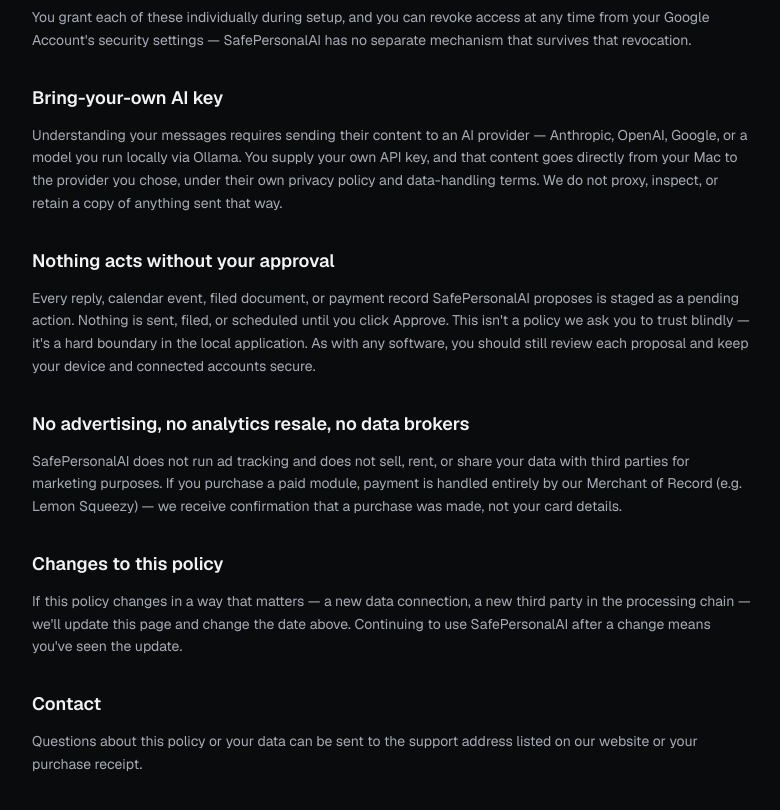
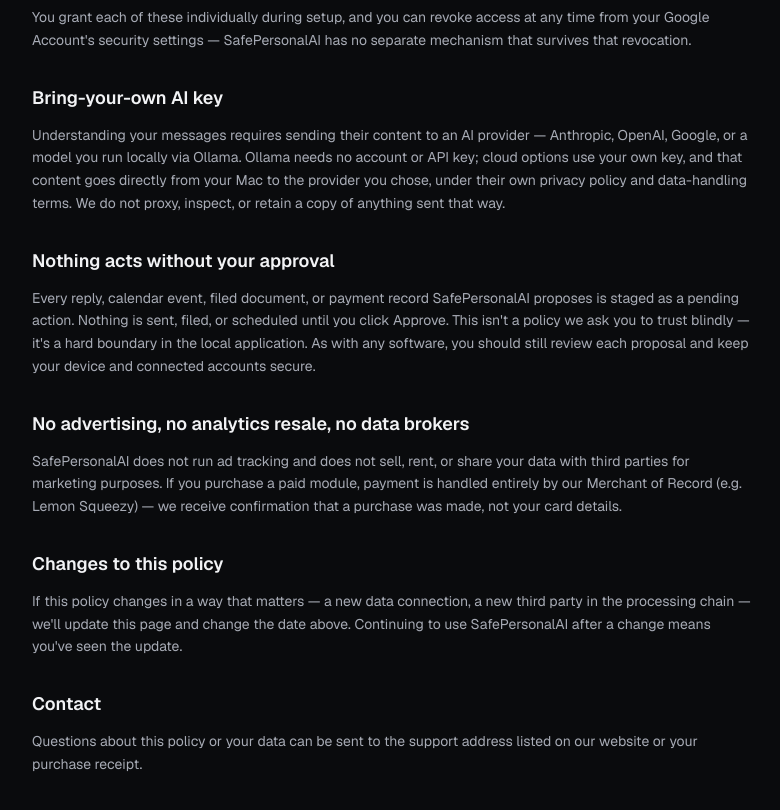
Before and after one commit to Krawatt-creator/safepersonalai-website, a Next.js app: page /privacy in a window 1280 px wide. Shown: the part 860-1670 px from the top of the page, without its empty margins (248-1028 px from the left). Built offline with nearby package versions, Linux system fonts and the light colour scheme.

Commit message:
Finish commercial website interaction and provider polish

```diff
--- a/src/app/privacy/page.tsx
+++ b/src/app/privacy/page.tsx
@@ -84,8 +84,8 @@
         <p>
           Understanding your messages requires sending their content to an
           AI provider — Anthropic, OpenAI, Google, or a model you run
-          locally via Ollama. You supply your own API key, and that content
-          goes directly from your Mac to the provider you chose, under their
+          locally via Ollama. Ollama needs no account or API key; cloud options
+          use your own key, and that content goes directly from your Mac to the provider you chose, under their
           own privacy policy and data-handling terms. We do not proxy,
           inspect, or retain a copy of anything sent that way.
         </p>
--- a/src/components/ActivityOverview.tsx
+++ b/src/components/ActivityOverview.tsx
@@ -31,7 +31,7 @@
     <div className="mx-auto max-w-6xl px-6">
       <div className="flex flex-wrap items-end justify-between gap-4">
         <div><p className="text-xs font-medium text-green">Live overview · illustrative data</p><h2 id="activity-overview-heading" className="mt-2 text-xl font-semibold tracking-tight text-text sm:text-2xl">A week at a glance</h2><p className="mt-2 max-w-lg text-sm text-text-secondary">A compact view of what SafePersonalAI prepared, before you open any one use case.</p></div>
-        <div className="flex items-center gap-2 rounded-full border border-border bg-bg-card p-1" aria-label="Activity period">{["7 days", "30 days"].map((choice) => <button key={choice} type="button" aria-pressed={period === choice} onClick={() => setPeriod(choice)} className={`rounded-full px-3 py-1.5 text-[11px] transition ${period === choice ? "bg-green text-[#06110c]" : "text-text-tertiary hover:text-text"}`}>{choice}</button>)}</div>
+        <div className="flex items-center gap-2 rounded-full border border-border bg-bg-card p-1" aria-label="Activity period">{["7 days", "30 days"].map((choice) => <button key={choice} type="button" aria-pressed={period === choice} onClick={() => setPeriod(choice)} className={`rounded-full px-3 py-1.5 text-[11px] transition ${period === choice ? "bg-green text-white" : "text-text-tertiary hover:text-text"}`}>{choice}</button>)}</div>
       </div>
       <div className="mt-6 grid gap-5 lg:grid-cols-[1fr_220px]">
         <div className="rounded-2xl border border-border bg-bg-card p-4"><div className="flex flex-wrap gap-2" role="group" aria-label="Filter activity type">{filters.map(([key, label]) => <button key={key} type="button" aria-pressed={filter === key} onClick={() => setFilter(key)} className={`rounded-full border px-3 py-1.5 text-[11px] transition ${filter === key ? "border-green/45 bg-green/10 text-green" : "border-border text-text-tertiary hover:border-border-strong hover:text-text"}`}>{label}</button>)}</div><div className="mt-6 flex h-28 items-end gap-2 sm:gap-4">{values.map((value, index) => <div key={points[index].day} className="flex min-w-0 flex-1 flex-col items-center gap-2"><div className="flex h-24 w-full items-end rounded-md bg-bg-raised"><span className="w-full rounded-md bg-green/75 transition-[height] duration-300" style={{ height: `${Math.max(10, (value / max) * 100)}%` }} aria-label={`${points[index].day}: ${value} prepared`} /></div><span className="text-[10px] text-text-tertiary">{points[index].day}</span></div>)}</div></div>
--- a/src/components/ModulesPricing.tsx
+++ b/src/components/ModulesPricing.tsx
@@ -152,7 +152,7 @@
           href="/#pricing"
           className={`mt-8 rounded-full px-5 py-2.5 text-center text-sm font-medium transition hover:scale-[1.02] active:scale-[0.98] ${
             m.accent === "green"
-              ? "bg-green text-[#06110c] hover:brightness-110"
+              ? "bg-green text-white hover:brightness-110"
               : "border border-border-strong text-text hover:border-text-tertiary"
           }`}
         >
--- a/src/components/PreviewChrome.tsx
+++ b/src/components/PreviewChrome.tsx
@@ -1,7 +1,7 @@
 export default function PreviewChrome({ title }: { title: string }) {
   return (
     <div className="flex flex-wrap items-center gap-2 border-b border-border px-5 py-3.5">
-      <span className="grid h-6 w-6 place-items-center rounded-md bg-green text-xs font-bold text-[#06110c]">✓</span>
+      <span className="grid h-6 w-6 place-items-center rounded-md bg-green text-xs font-bold text-white">✓</span>
       <span className="text-xs font-medium text-text-tertiary">SafePersonalAI</span>
       <span className="text-text-tertiary">·</span>
       <span className="text-xs font-medium text-text">{title}</span>
--- a/src/components/ProductPanel.tsx
+++ b/src/components/ProductPanel.tsx
@@ -104,7 +104,7 @@
         )}
       </div>
 
-      <div className="border-t border-border px-5 py-4">
+      <div className="border-t border-border px-5 py-4" aria-live="polite">
         <div className="flex items-center justify-between text-xs text-text-tertiary">
           <span>Nothing sent, filed, or scheduled until you say go.</span>
           <span className="font-mono text-text-secondary">
@@ -160,14 +160,18 @@
             {status === "pending" && (
               <>
                 <button
+                  type="button"
                   onClick={onReject}
-                  className="rounded-full border border-border-strong px-3 py-1.5 text-xs text-text-secondary transition hover:scale-105 hover:border-red/50 hover:text-red active:scale-95"
+                  aria-label={`Reject ${row.title}`}
+                  className="rounded-full border border-border-strong px-3 py-1.5 text-xs text-text-secondary transition hover:scale-105 hover:border-red/50 hover:text-red active:scale-95 focus-visible:outline-2 focus-visible:outline-red focus-visible:outline-offset-2"
                 >
                   Reject
                 </button>
                 <button
+                  type="button"
                   onClick={onApprove}
-                  className="rounded-full bg-green px-3 py-1.5 text-xs font-medium text-[#06110c] transition hover:scale-105 hover:brightness-110 active:scale-95"
+                  aria-label={`Approve ${row.title}`}
+                  className="rounded-full bg-green px-3 py-1.5 text-xs font-medium text-white transition hover:scale-105 hover:brightness-110 active:scale-95 focus-visible:outline-2 focus-visible:outline-green focus-visible:outline-offset-2"
                 >
                   Approve
                 </button>
--- a/src/components/SettingsPreviewPanel.tsx
+++ b/src/components/SettingsPreviewPanel.tsx
@@ -12,7 +12,7 @@
     <PreviewChrome title="Settings" />
     <div className="space-y-3 p-5">
       <div className="flex items-center gap-3 rounded-xl border border-border bg-bg-raised px-3.5 py-3"><span className="grid h-8 w-8 place-items-center rounded-xl bg-green text-xs font-bold text-white">SP</span><div className="min-w-0 flex-1"><p className="text-xs font-semibold text-text">Your profile</p><p className="text-[11px] text-text-tertiary">Cosmetic, stored on this browser</p></div><span className="text-[10px] text-text-tertiary">Edit</span></div>
-      <div className="rounded-xl border border-border bg-bg-raised px-3.5 py-3"><div className="flex items-center justify-between"><p className="text-xs font-semibold text-text">AI provider</p><span className="text-[10px] text-green">{provider} selected</span></div><div className="mt-2 flex flex-wrap gap-1.5">{["Anthropic", "OpenAI", "Gemini"].map((name) => <button key={name} type="button" onClick={() => setProvider(name)} aria-pressed={provider === name} className={`rounded-full border px-2.5 py-1 text-[10px] transition ${provider === name ? "border-green bg-green/12 font-semibold text-green" : "border-border text-text-tertiary hover:border-border-strong hover:text-text"}`}>{name}</button>)}</div></div>
+      <div className="rounded-xl border border-border bg-bg-raised px-3.5 py-3"><div className="flex items-center justify-between"><p className="text-xs font-semibold text-text">AI provider</p><span className="text-[10px] text-green">{provider} selected</span></div><div className="mt-2 flex flex-wrap gap-1.5">{["Ollama (local)", "Anthropic", "OpenAI", "Gemini"].map((name) => <button key={name} type="button" onClick={() => setProvider(name)} aria-pressed={provider === name} className={`rounded-full border px-2.5 py-1 text-[10px] transition ${provider === name ? "border-green bg-green/12 font-semibold text-green" : "border-border text-text-tertiary hover:border-border-strong hover:text-text"}`}>{name}</button>)}</div></div>
       <div className="rounded-xl border border-border bg-bg-raised px-3.5 py-3"><div className="flex items-center justify-between"><div><p className="text-xs font-semibold text-text">Auto-Approve</p><p className="mt-1 text-[10px] text-text-tertiary">Demo control · real app always asks first by default</p></div><button type="button" role="switch" aria-checked={autoApprove} onClick={() => setAutoApprove((value) => !value)} className={`relative h-6 w-10 rounded-full transition ${autoApprove ? "bg-green" : "bg-bg-card"}`}><span className={`absolute top-1 h-4 w-4 rounded-full bg-white transition ${autoApprove ? "left-5" : "left-1"}`} /></button></div></div>
       <div className="rounded-xl border border-border bg-bg-raised px-3.5 py-3"><div className="flex items-center justify-between text-xs"><p className="font-semibold text-text">Connected Accounts</p><span className="text-[10px] text-text-tertiary">Gmail · Outlook</span></div><div className="mt-2 flex items-center justify-between text-[11px]"><span className="text-text-secondary">Output language</span><span className="font-medium text-green">English</span></div><div className="mt-1 flex items-center justify-between text-[11px]"><span className="text-text-secondary">Calendars</span><span className="font-medium text-green">Google · Apple</span></div></div>
     </div>
```
